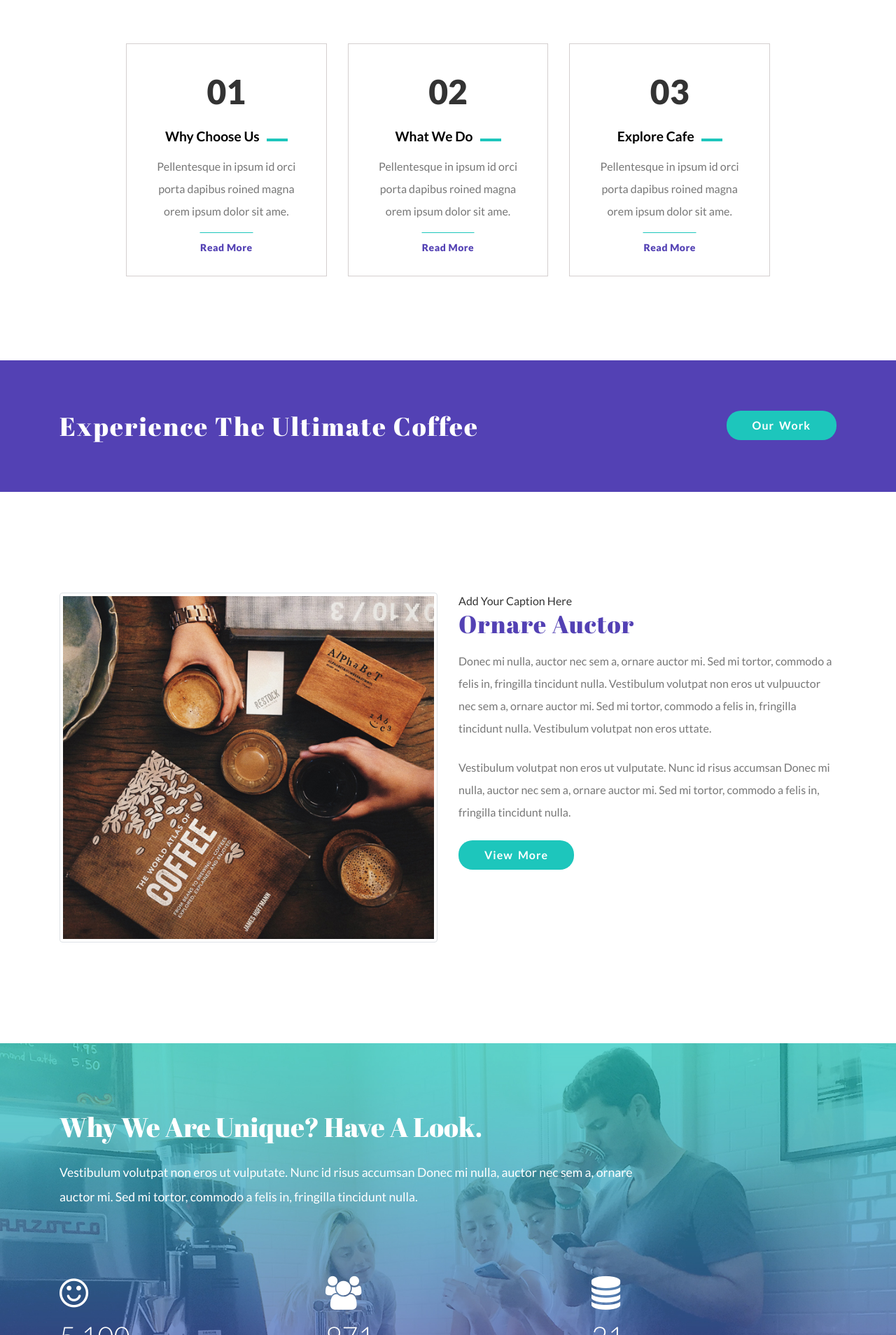
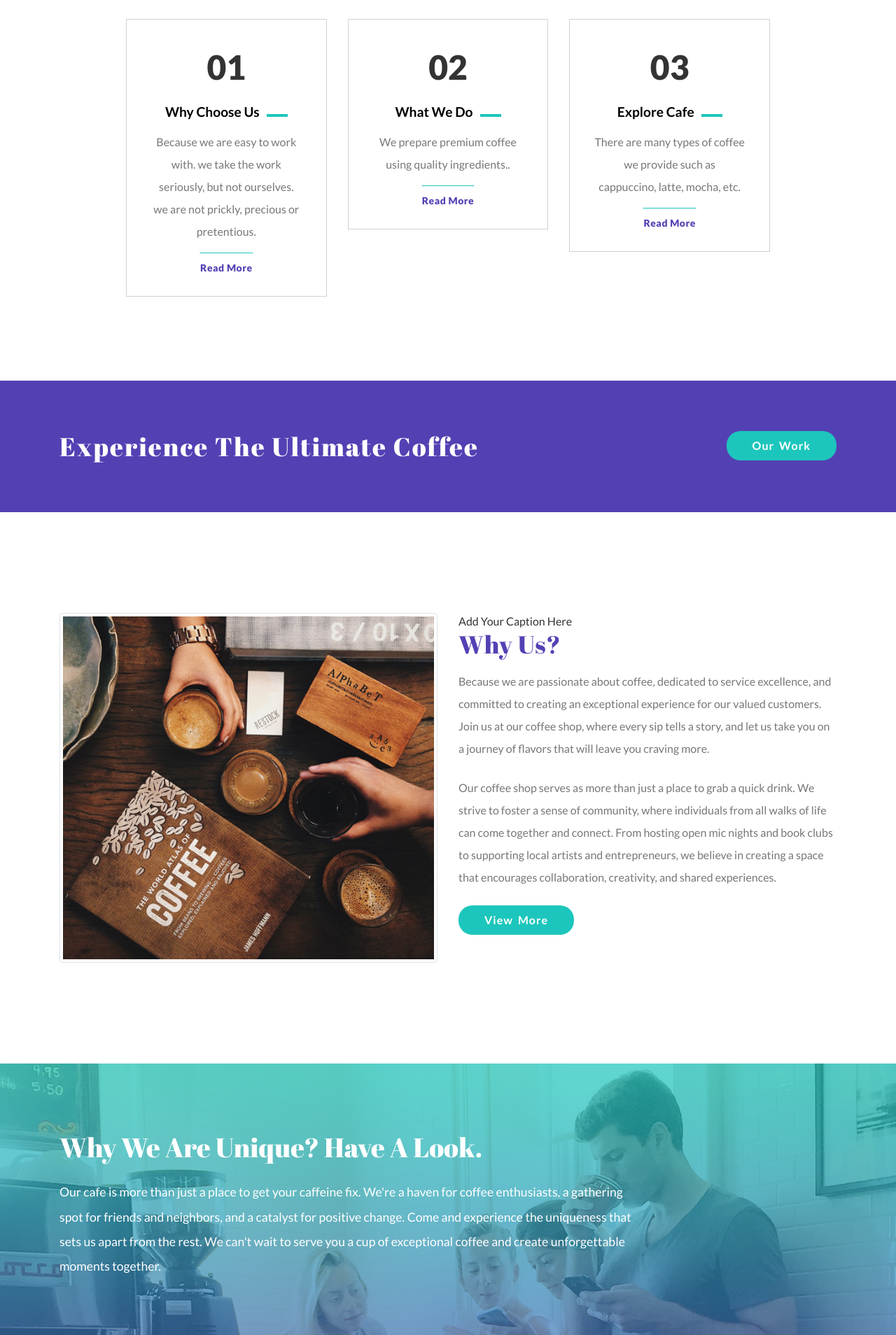
Before and after one commit to urstrulysri30/Frtproject1, a plain HTML site: page index.html in a window 1280 px wide. Shown: the part 892-2800 px from the top of the page at 70% size. Drawn offline with Linux system fonts and the light colour scheme.

Commit message:
Update index.html

```diff
--- a/index.html
+++ b/index.html
@@ -128,8 +128,7 @@
             <div class="banner-text">
                 <h3>Begin The Day With Great Taste
                 </h3>
-                <p>Lorem ipsum dolor sit amet,sed diam nonumy eirmod tempor invidunt ut labore et dolore magna
-                    aliquyam erat, At vero eos et accusam et justo duo </p>
+                <p>Coffee tastes best with a dash of history.</p>
                 <div class="d-flex justify-content-center mt-sm-5 mt-3">
                     <a href="#about" class="text-capitalize serv_link btn bg-theme  scroll">explore now</a>
 
@@ -153,8 +152,7 @@
                             <div class="home-grid">
                                 <span class="num-title">01</span>
                                 <h4 class="home-title my-3">why choose us</h4>
-                                <p> Pellentesque in ipsum id orci porta dapibus roined magna orem ipsum dolor sit
-                                    ame.</p>
+                                <p> Because we are easy to work with. we take the work seriously, but not ourselves. we are not prickly, precious or pretentious.</p>
                                 <a href="#" class="btn wthree-bnr-btn">Read more</a>
                             </div>
                         </div>
@@ -162,8 +160,7 @@
                             <div class="home-grid">
                                 <span class="num-title">02</span>
                                 <h4 class="home-title my-3">what we do</h4>
-                                <p> Pellentesque in ipsum id orci porta dapibus roined magna orem ipsum dolor sit
-                                    ame.</p>
+                                <p> We prepare premium coffee using quality ingredients..</p>
                                 <a href="#team" class="btn wthree-bnr-btn scroll">Read more</a>
                             </div>
                         </div>
@@ -171,8 +168,7 @@
                             <div class="home-grid">
                                 <span class="num-title">03</span>
                                 <h4 class="home-title my-3">explore Cafe</h4>
-                                <p> Pellentesque in ipsum id orci porta dapibus roined magna orem ipsum dolor sit
-                                    ame.</p>
+                                <p> There are many types of coffee we provide such as cappuccino, latte, mocha, etc.</p>
                                 <a href="#portfolio" class="btn wthree-bnr-btn scroll">Read more</a>
                             </div>
                         </div>
@@ -201,17 +197,17 @@
                 </div>
                 <div class="col-lg-6 about-text-grid">
                     <span class="sub-title">add your caption here</span>
-                    <h4 class="w3pvt-title">ornare auctor
+                    <h4 class="w3pvt-title">why us?
                     </h4>
-                    <p class="mt-3">Donec mi nulla, auctor nec sem a, ornare auctor mi. Sed mi tortor,
-                        commodo a felis in, fringilla tincidunt nulla. Vestibulum
-                        volutpat non eros ut vulpuuctor nec sem a, ornare auctor mi. Sed mi tortor, commodo a felis
-                        in, fringilla tincidunt
-                        nulla. Vestibulum volutpat non eros uttate.</p>
+                    <p class="mt-3">Because we are passionate about coffee, dedicated to service excellence,
+			    and committed to creating an exceptional experience for our valued customers.
+			    Join us at our coffee shop, where every sip tells a story,
+			    and let us take you on a journey of flavors that will leave you craving more.</p>
                     <p class="my-4">
-                        Vestibulum volutpat non eros ut vulputate. Nunc id risus accumsan Donec mi nulla, auctor
-                        nec sem a, ornare auctor mi. Sed
-                        mi tortor, commodo a felis in, fringilla tincidunt nulla.</p>
+                        Our coffee shop serves as more than just a place to grab a quick drink.
+			    We strive to foster a sense of community, where individuals from all walks of life can come together and connect.
+			    From hosting open mic nights and book clubs to supporting local artists and entrepreneurs,
+			    we believe in creating a space that encourages collaboration, creativity, and shared experiences.</p>
 
                     <a href="#portfolio" class="text-capitalize serv_link btn bg-theme scroll">view more</a>
                 </div>
@@ -226,9 +222,10 @@
                 <h5 class="w3pvt-title">why we are unique? have a look.
                 </h5>
                 <p class="my-4 text-white">
-                    Vestibulum volutpat non eros ut vulputate. Nunc id risus accumsan Donec mi nulla, auctor
-                    nec sem a, ornare auctor mi. Sed
-                    mi tortor, commodo a felis in, fringilla tincidunt nulla.</p>
+                    Our cafe is more than just a place to get your caffeine fix.
+			We're a haven for coffee enthusiasts, a gathering spot for friends and neighbors,
+			and a catalyst for positive change. Come and experience the uniqueness that sets us apart from the rest.
+			We can't wait to serve you a cup of exceptional coffee and create unforgettable moments together.</p>
                 <div class="row py-4">
                     <div class="col-lg-4 col-6">
                         <div class="counter">
@@ -262,35 +259,36 @@
             <div class="py-lg-5 py-4">
                 <div class="img-grid-btm text-center">
                     <span class="sub-title">add your caption here</span>
-                    <h4 class="w3pvt-title">more info
+                    <h4 class="w3pvt-title">Services
                     </h4>
                     <div class="row">
                         <div class="col-lg-10 mx-auto">
                             <p class="my-4">
-                                Vestibulum volutpat non eros ut vulputate. Nunc id risus accumsan Donec mi nulla,
-                                auctor
-                                nec sem a, ornar eros ut vulputate. Nunc id risus accumsan Donec me auctor.</p>
+                                we take pride in our coffee.
+				    Each cup is meticulously handcrafted by our skilled baristas who are passionate about delivering the perfect balance of flavors.
+				    From carefully selecting the finest beans to using precise brewing techniques,
+				    we ensure that every sip is an unforgettable experience.</p>
 
                             <ul class="img-grid-list row">
                                 <li class="col-sm-3 col-6">
                                     <span class="fa fa-ravelry" aria-hidden="true"></span>
-                                    <h5>non eros<sup>1</sup></h5>
-                                    <p>auctor nec sem</p>
+                                    <h5>Community Engagement<sup>1</sup></h5>
+                                    <p>hub for the community</p>
                                 </li>
                                 <li class="col-sm-3 col-6">
                                     <span class="fa fa-language" aria-hidden="true"></span>
-                                    <h5>accumsan<sup>2</sup></h5>
-                                    <p>auctor nec sem</p>
+                                    <h5>Giving Back<sup>2</sup></h5>
+                                    <p>charitable initiatives</p>
                                 </li>
                                 <li class="col-sm-3 col-6">
                                     <span class="fa fa-wpexplorer" aria-hidden="true"></span>
-                                    <h5>volutpat<sup>3</sup></h5>
-                                    <p>auctor nec sem</p>
+                                    <h5>Unique Creations<sup>3</sup></h5>
+                                    <p>signature blends</p>
                                 </li>
                                 <li class="col-sm-3 col-6">
                                     <span class="fa fa-houzz" aria-hidden="true"></span>
-                                    <h5>ornare<sup>4</sup></h5>
-                                    <p>auctor nec sem</p>
+                                    <h5>Ambience<sup>4</sup></h5>
+                                    <p>cozy seating</p>
                                 </li>
                             </ul>
                         </div>
```
